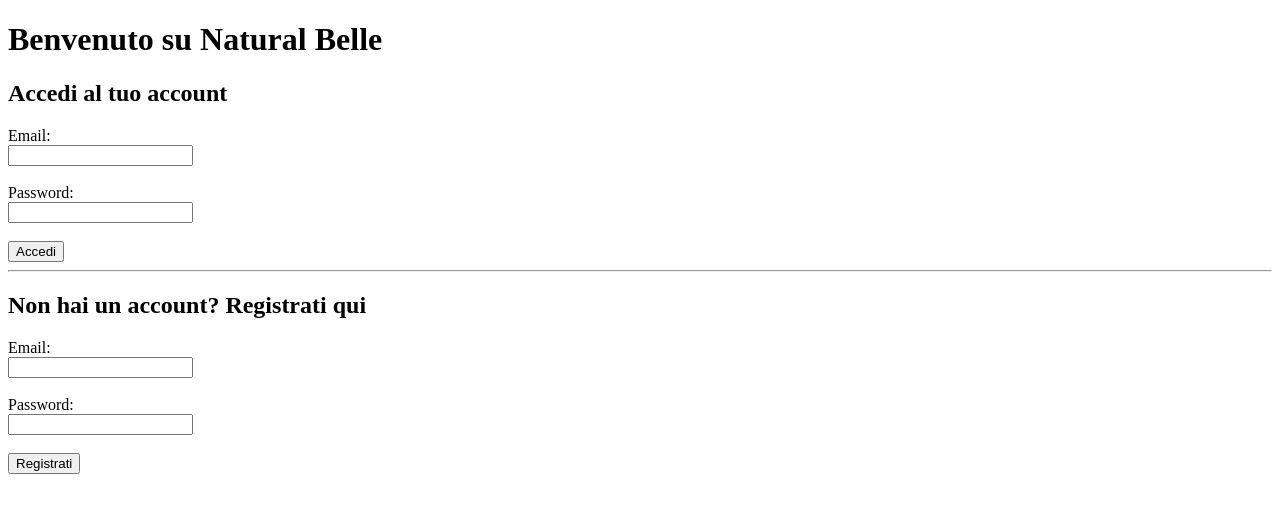
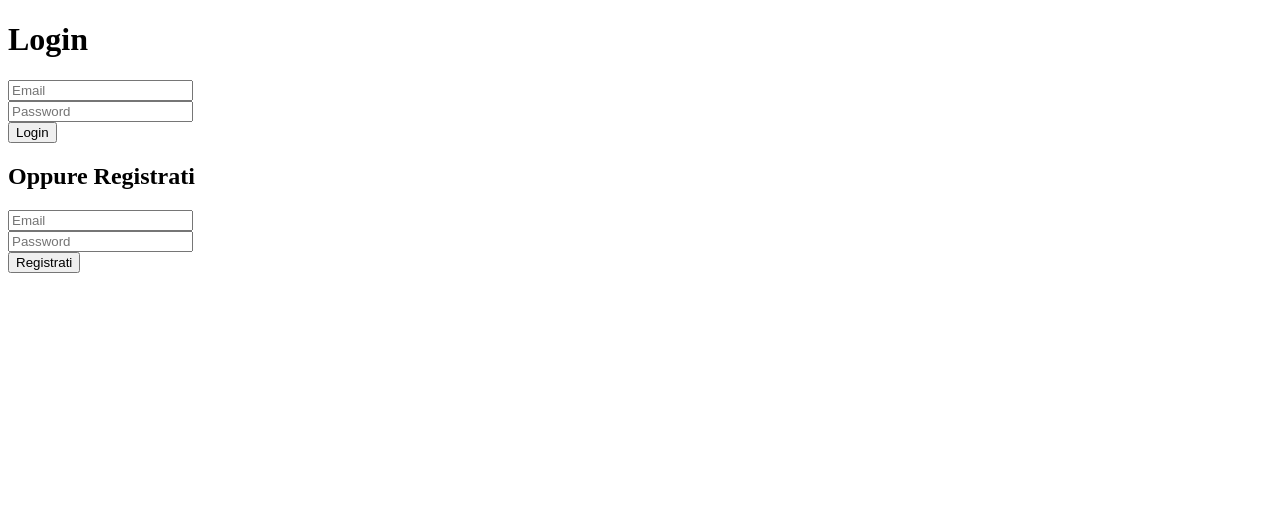
Before and after one commit to Chico34-glitch/ProjectWork-Unipegaso, a Flask app: page / in a window 1280 px wide. Shown: the top 513 px of the page. Run offline with Flask 3, Linux system fonts and the light colour scheme.

Commit message:
login.html

```diff
--- a/templates/login.html
+++ b/templates/login.html
@@ -2,36 +2,22 @@
 <html lang="it">
 <head>
     <meta charset="UTF-8">
-    <meta name="viewport" content="width=device-width, initial-scale=1.0">
-    <title>Natural Belle - Login</title>
+    <title>Login e Registrazione</title>
+    <script src="/static/login.js" defer></script>
 </head>
 <body>
-    <h1>Benvenuto su Natural Belle</h1>
-
-    <h2>Accedi al tuo account</h2>
+    <h1>Login</h1>
     <form id="login-form">
-        <label for="email">Email:</label><br>
-        <input type="email" id="email" name="email" required><br><br>
-
-        <label for="password">Password:</label><br>
-        <input type="password" id="password" name="password" required><br><br>
-
-        <button type="submit">Accedi</button>
+        <input type="email" id="email" placeholder="Email" required><br>
+        <input type="password" id="password" placeholder="Password" required><br>
+        <button type="submit">Login</button>
     </form>
 
-    <hr>
-
-    <h2>Non hai un account? Registrati qui</h2>
+    <h2>Oppure Registrati</h2>
     <form id="register-form">
-        <label for="reg-email">Email:</label><br>
-        <input type="email" id="reg-email" name="reg-email" required><br><br>
-
-        <label for="reg-password">Password:</label><br>
-        <input type="password" id="reg-password" name="reg-password" required><br><br>
-
+        <input type="email" id="register-email" placeholder="Email" required><br>
+        <input type="password" id="register-password" placeholder="Password" required><br>
         <button type="submit">Registrati</button>
     </form>
-
-    <script src="/static/login.js"></script>
 </body>
 </html>
```
